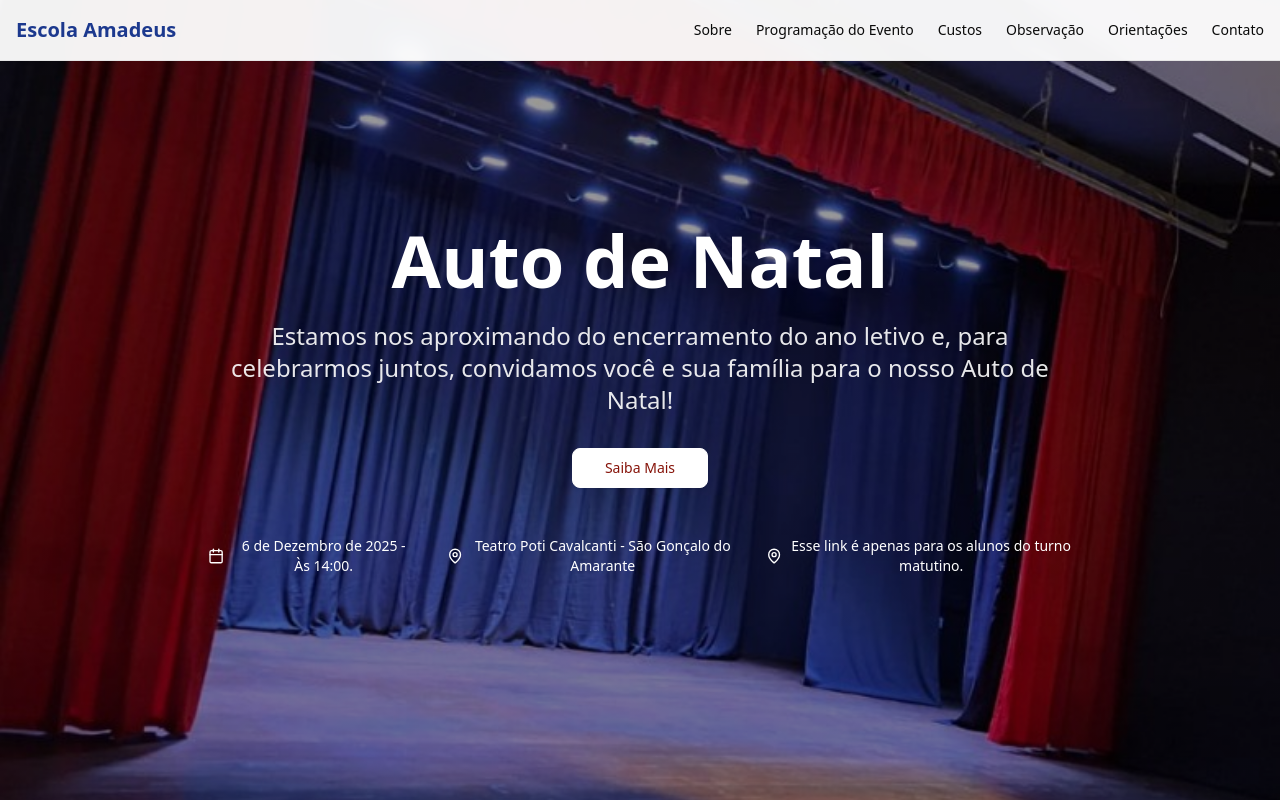
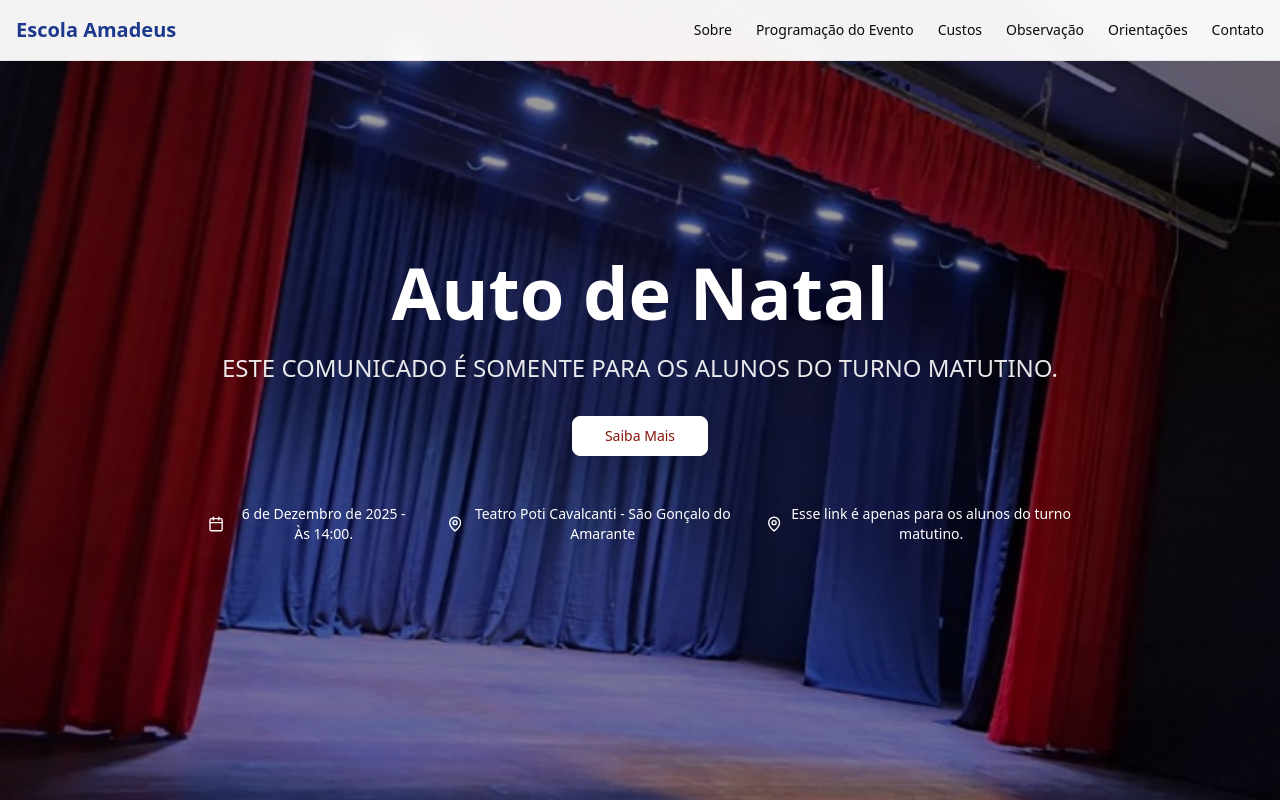
Before and after one commit to pedrologapp/amadeus2025atodenatal1, a React (Vite) app: page / in a window 1280 px wide. Shown: the top 800 px of the page. Built offline with nearby package versions, Linux system fonts and the light colour scheme.

Commit message:
Update App.jsx

```diff
--- a/src/App.jsx
+++ b/src/App.jsx
@@ -315,7 +315,7 @@ const decreaseTickets = () => {
             Auto de Natal
           </h1>
           <p className="text-xl md:text-2xl mb-8 opacity-90">
-            Estamos nos aproximando do encerramento do ano letivo e, para celebrarmos juntos, convidamos você e sua família para o nosso Auto de Natal!
+            ESTE COMUNICADO É SOMENTE PARA OS ALUNOS DO TURNO MATUTINO.
           </p>
           <div className="flex flex-col sm:flex-row gap-4 justify-center">
             <Button
```
